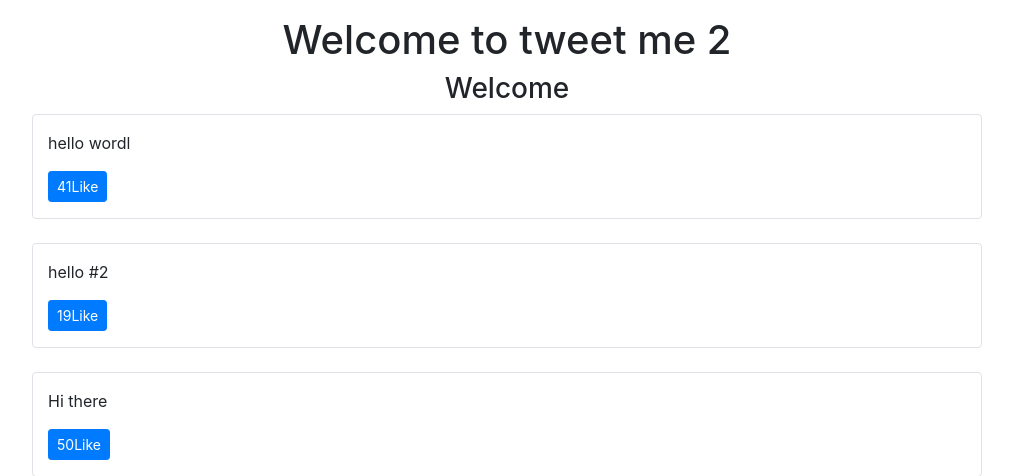
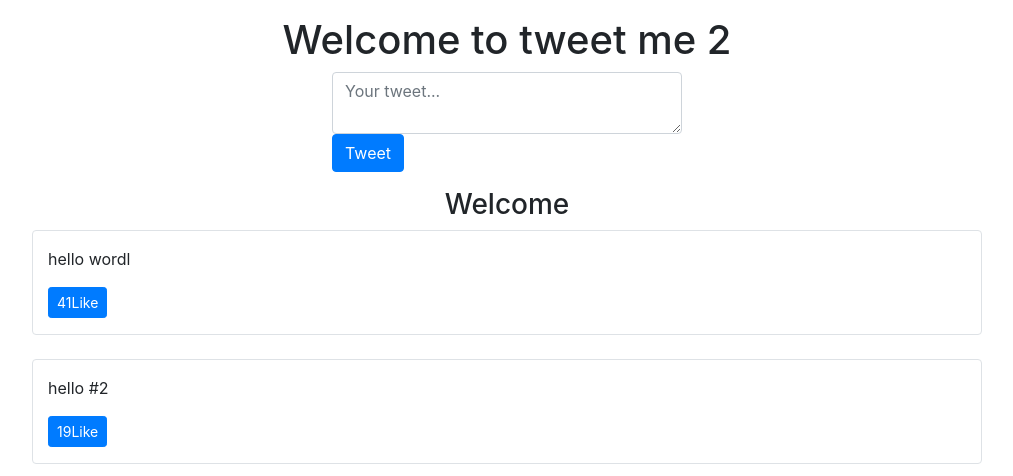
Before and after one commit to Usmanfawad/gig_app, a Django app: page / in a window 1280 px wide. Shown: the part 56-532 px from the top of the page, without its empty margins (133-1146 px from the left). Run offline with Django 3.2, Linux system fonts and the light colour scheme; data comes from the database, SQL or seed files in the repository; both versions use the stored data as it was after the commit; data that the repository does not hold is empty; some libraries are stand-ins or nearby versions.

Commit message:
forms created

```diff
--- /dev/null
+++ b/templates/components/form.html
@@ -0,0 +1,3 @@
+<form method='POST'>{% csrf_token %} {{ form.as_p }}
+    <button type="submit" class="btn btn-secondary">Save</button>
+</form>
--- a/templates/pages/home.html
+++ b/templates/pages/home.html
@@ -1,5 +1,16 @@
 {% extends "base.html" %} {% block title %} Hey there {% endblock %} {% block content %}
 <h1 class="text-center"> Welcome to tweet me 2 </h1>
+
+<div class="row mb-3">
+    <div class="col-md-4 mx-auto col-10">
+        <form class="form" method="POST" action='/create-tweet'>
+            {% csrf_token %}
+            <input type='hidden' value="/" name='next' />
+            <textarea class='form-control' name='content' placeholder="Your tweet..."></textarea>
+            <button type='submit' class="btn btn-primary">Tweet</button>
+        </form>
+    </div>
+</div>
 
 <div class="row text-center">
     <div class="col">
--- a/tweetme2/settings.py
+++ b/tweetme2/settings.py
@@ -26,7 +26,7 @@ SECRET_KEY = 'bqusav)0t09b9&qu9-_+oa^t6dh=(5o8nq#v41tb4^_fc=)1t%'
 # SECURITY WARNING: don't run with debug turned on in production!
 DEBUG = True
 
-ALLOWED_HOSTS = []
+ALLOWED_HOSTS = ['127.0.0.1']
 
 
 # Application definition
--- a/tweetme2/urls.py
+++ b/tweetme2/urls.py
@@ -20,6 +20,8 @@ from tweets.views import *
 urlpatterns = [
     path('admin/', admin.site.urls),
     path('', home_view),
+    path('create-tweet',tweet_create_view),
     path('tweets/',tweet_list_view),
     path('tweets/<int:tweet_id>',tweet_detail_view),
+
 ]
--- a/tweets/models.py
+++ b/tweets/models.py
@@ -1,5 +1,7 @@
 from django.db import models
 
+
 class Tweet(models.Model):
+    # The id in django is automatically created so there is no need to put in the field.
     content= models.TextField(blank=True,null=True)
     image= models.FileField(upload_to='images/',blank=True,null=True)
--- a/tweets/views.py
+++ b/tweets/views.py
@@ -1,13 +1,30 @@
 from django.http import HttpResponse,Http404,JsonResponse
-from django.shortcuts import render
+from django.conf import settings
+from django.shortcuts import render, redirect
+from django.utils.http import is_safe_url
 from .models import *
+from .forms import *
 import random
 
+
+ALLOWED_HOSTS= settings.ALLOWED_HOSTS
 # This is basically the routes
 
 # Create your views here.
 def home_view(request,*args,**kwargs):
     return render(request,"pages/home.html",context={},status=200)
+
+def tweet_create_view(request,*args,**kwargs):
+    form=TweetForm(request.POST or None)
+    next_url = request.POST.get("next") or None
+
+    if form.is_valid():
+        obj=form.save(commit=False)
+        obj.save()
+        if next_url != None and is_safe_url(next_url,ALLOWED_HOSTS):
+            return redirect(next_url) #you have to make sure that the next url you are directing to is safe!
+        form=TweetForm()
+    return render(request,'components/form.html',context={"form":form})
 
 def tweet_list_view(request,*args,**kwargs):
     qs= Tweet.objects.all()
```
Also changed, not shown: tweets/forms.py (added, +15 -0 lines), db.sqlite3.
